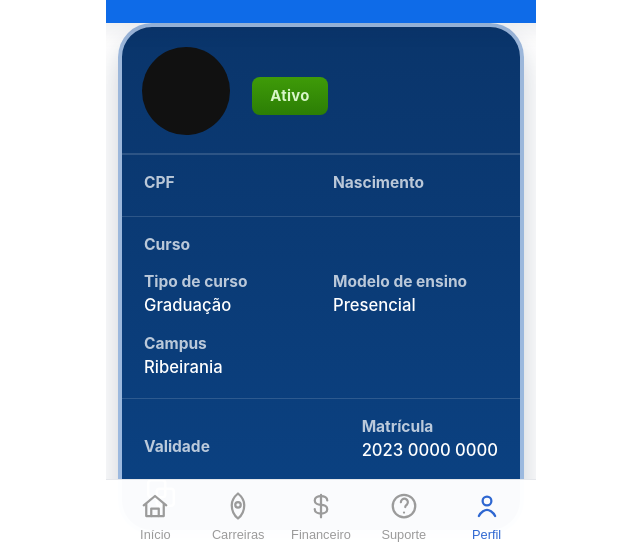
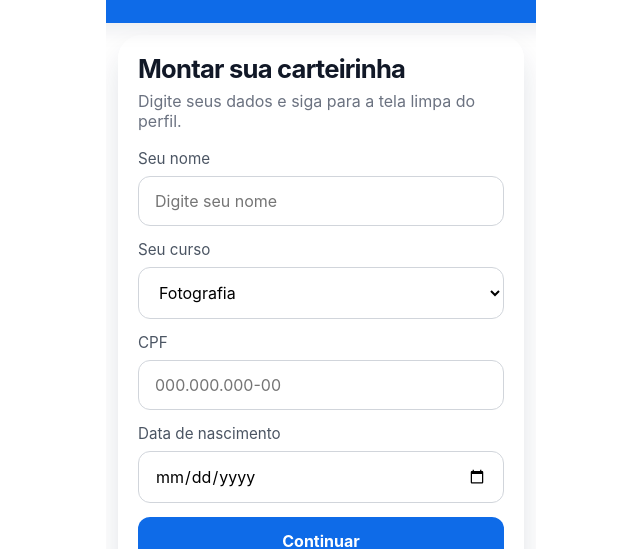
Before and after one commit to pedrh77/MinhaCarteira, a plain HTML site: page index.html in a window 1280 px wide. Shown: the part 245-794 px from the top of the page, without its empty margins (319-959 px from the left). Drawn offline with Linux system fonts and the light colour scheme.

Commit message:
Remove active class from profile screen and update script to show setup screen

```diff
--- a/index.html
+++ b/index.html
@@ -571,7 +571,7 @@
       </div>
     </section>
 
-    <section class="screen active" id="profileScreen">
+    <section class="screen" id="profileScreen">
       <div class="top">
         <h1>Perfil</h1>
         <div class="brand" aria-label="Estácio">
@@ -901,7 +901,7 @@
 
     window.addEventListener("scroll", syncTopCollapse, { passive: true });
     setCardExpanded(true);
-    showProfileScreen();
+    showSetupScreen();
     syncTopCollapse();
   </script>
 </body>
```
